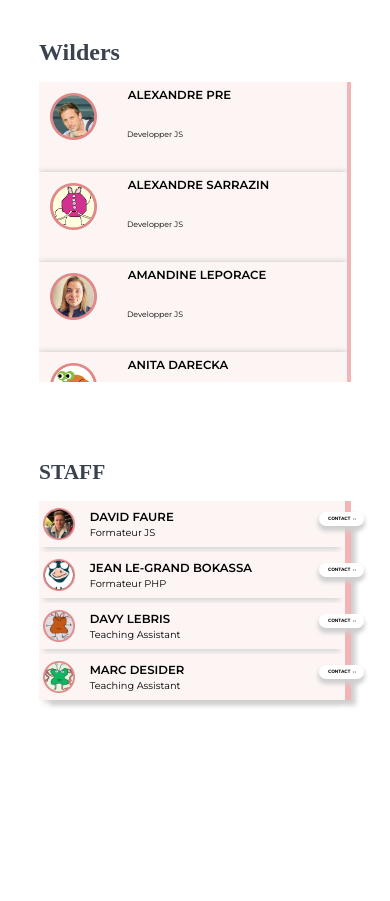
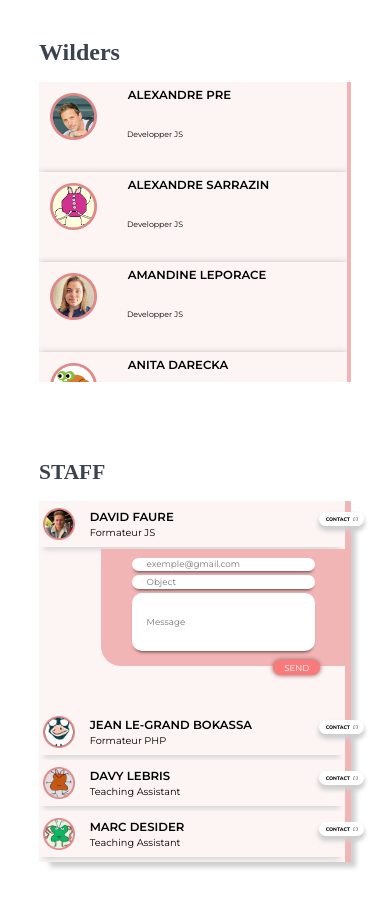
Before and after one commit to VCarbonell/WildBook, a website: page index.html in a window 390 px wide. Before the commit the page ends 844 px from the top, so only its background shows below. Drawn offline with nearby package versions, Linux system fonts and the light colour scheme; a web font is replaced by a local one.

Commit message:
adding contact section on mobile

```diff
--- a/index.html
+++ b/index.html
@@ -8,7 +8,7 @@
     <link rel="stylesheet" href="style.css">
     <link rel="stylesheet" href="wilder.css">
     <link rel="stylesheet" href="staff.css">
-    <script src="main.js"></script>
+    <script src="staff.js"></script>
     <title>WILD BOOK</title>
 </head>
 
@@ -157,29 +157,37 @@
     <section class="staff">
         <h2 class="staffTitle">STAFF</h2>
         <div class="staffContainer">
-            <div class="staffPerson">
-                <img src="./assets/StaffPic/PicDavid Faure.png" alt="David Faure" class="staffImg">
-                <span class="staffName">DAVID FAURE</span>
-                <span class="staffJob">Formateur JS</span>
-                <button onclick="addForm(this, event)" class="contactBtn">CONTACT<img src="./assets/Icon/speech-bubble.png" alt="Speech Bubble" class="speechBubble"></button>
+            <div>
+                <div class="staffPerson">
+                    <img src="./assets/StaffPic/PicDavid Faure.png" alt="David Faure" class="staffImg">
+                    <span class="staffName">DAVID FAURE</span>
+                    <span class="staffJob">Formateur JS</span>
+                    <button onclick="addForm(event, contactDavid)" class="contactBtn">CONTACT<img src="./assets/Icon/speech-bubble.png" alt="Speech Bubble" class="speechBubble"></button>
+                </div>
+                <form action="contactDavid" class="contactForm" id="contactDavid">
+                    <input type="text" name="email" class="formInput" id="email" placeholder="exemple@gmail.com" required>
+                    <input type="text" name="object" class="formInput" id="object" placeholder="Object" required>
+                    <input type="text" name="message" class="formInput" id="message" placeholder="Message" required>
+                    <button class="sendBtn">SEND</button>
+                </form>
             </div>
             <div class="staffPerson">
                 <img src="./assets/StaffPic/PicJean Le-Grand Bokassa.png" alt="Jean Le-Grand Bokassa" class="staffImg">
                 <span class="staffName">JEAN LE-GRAND BOKASSA</span>
                 <span class="staffJob">Formateur PHP</span>
-                <button class="contactBtn">CONTACT<img src="./assets/Icon/speech-bubble.png" alt="Speech Bubble" class="speechBubble"></button>
+                <button onclick="addForm(event, 2)" class="contactBtn">CONTACT<img src="./assets/Icon/speech-bubble.png" alt="Speech Bubble" class="speechBubble"></button>
             </div>
             <div class="staffPerson">
                 <img src="./assets/StaffPic/PicDavy Lebris.png" alt="Davy Lebris" class="staffImg">
                 <span class="staffName">DAVY LEBRIS</span>
                 <span class="staffJob">Teaching Assistant</span>
-                <button class="contactBtn">CONTACT<img src="./assets/Icon/speech-bubble.png" alt="Speech Bubble" class="speechBubble"></button>
+                <button onclick="addForm(event, 3)" class="contactBtn">CONTACT<img src="./assets/Icon/speech-bubble.png" alt="Speech Bubble" class="speechBubble"></button>
             </div>
-            <div class="staffPerson" id="lastStaffBox">
+            <div class="staffPerson">
                 <img src="./assets/StaffPic/PicMarc Desideri.png" alt="Marc Desideri" class="staffImg">
                 <span class="staffName">MARC DESIDER</span>
                 <span class="staffJob">Teaching Assistant</span>
-                <button onclick="addForm(event, this)" class="contactBtn">CONTACT<img src="./assets/Icon/speech-bubble.png" alt="Speech Bubble" class="speechBubble"></button>
+                <button onclick="addForm(event, 4)" class="contactBtn">CONTACT<img src="./assets/Icon/speech-bubble.png" alt="Speech Bubble" class="speechBubble"></button>
             </div>
         </div>
     </section>
--- a/main.js
+++ /dev/null
@@ -1,8 +0,0 @@
-//Addind form when click on contact on mobile version
-
-function addForm(buttonClicked, event) {
-    event.preventDefault();
-    const form = document.createElement("form");
-    form.classList.add("contactForm")
-    buttonClicked.appendChild(form);
-}
--- a/staff.css
+++ b/staff.css
@@ -15,9 +15,9 @@
     display: flex;
     flex-direction: column;
     background-color: var(--background-item);
-    border-right: .4em solid var(--light-pink);
     border-radius: 1px;
     box-shadow: .5em .6em .3em -.2em #CFCFCF;;
+    border-right: .4em solid var(--light-pink);
 }
 
 .staffPerson {
@@ -69,7 +69,7 @@
     top: 20%;
     left: 40%;
     font-family: 'Nunito', sans-serif;
-    font-size: 1.2vw;
+    font-size: 1.3vw;
     line-height: 1;
     border: none;
     background-color: white;
@@ -78,7 +78,7 @@
 
 .speechBubble {
     padding-left: 3px;
-    width: 1.3vw;
+    width: 2vw;
 }
 
 .contactBtn:active {
@@ -89,3 +89,60 @@
     background-color: var(--main-color);
     cursor: pointer;
 }
+
+.contactForm {
+    display: flex;
+    flex-direction: column;
+    align-items: center;
+    height: 30vw;
+    width: 80%;
+    margin-left: auto;
+    margin-bottom: 40px;
+    position: relative;
+    bottom: .8vw;
+    left: .2vw;
+    background-color: var(--light-pink);
+    border-radius: 0 0 0 20px;
+}
+
+.formInput {
+    width: 75%;
+    height: 7vw;
+    border: none;
+    border-radius: 20px;
+    padding-left: 15px;
+    margin: .25em;
+    font-family: var(--text-font);
+    font-size: 2.25vw;
+    box-shadow: 0px 0.4em .4em -.3em #5f3c3c;
+    outline: none;
+}
+
+#email {
+    margin-top: 1em;
+}
+#message {
+    margin-bottom: 0;
+    height: 30vw;
+    border-radius: 10px;
+}
+
+.sendBtn {
+    position: relative;
+    left: 30%;
+    top: 8%;
+    height: 8vw;
+    width: 12vw;
+    font-family: var(--text-font);
+    font-size: 2.2vw;
+    color: white;
+    background-color: var(--main-color);
+    border-radius: 10px;
+    border: none;
+    box-shadow: 0 0 .5em .08em #ac6d6d;
+    transition: 20ms ease-in-out;
+}
+
+.sendBtn:active {
+    transform: scale(1.1);
+}
--- /dev/null
+++ b/staff.js
@@ -0,0 +1,19 @@
+//Addind form when click on contact on mobile version
+
+/*function createForm() {7
+    const form = document.createElement("form");
+    const receiver = document.createElement("input");
+    const email = document.createElement("input");
+    const object = document.createElement("input");
+    const message = document.createElement("input");
+    form.classList.add("contactForm");
+    receiver.classList.add("receiverInput");
+    email.classList.add("emailInput");
+    object.classList.add("objectInput");
+    message.classList.add("messageInput");
+}
+*/
+function addForm(event, personToContact) {
+    event.preventDefault();
+    personToContact.style.display = "flex";
+}
```
